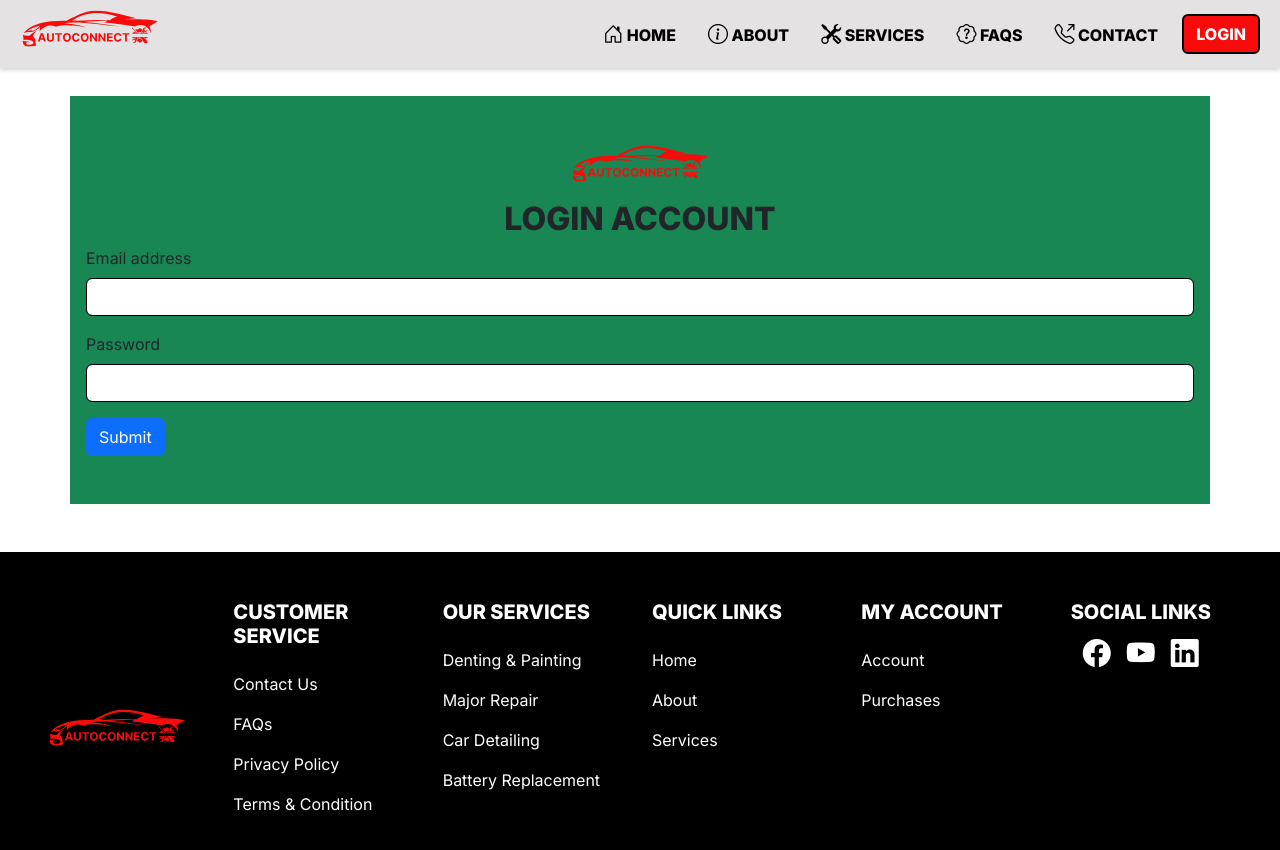
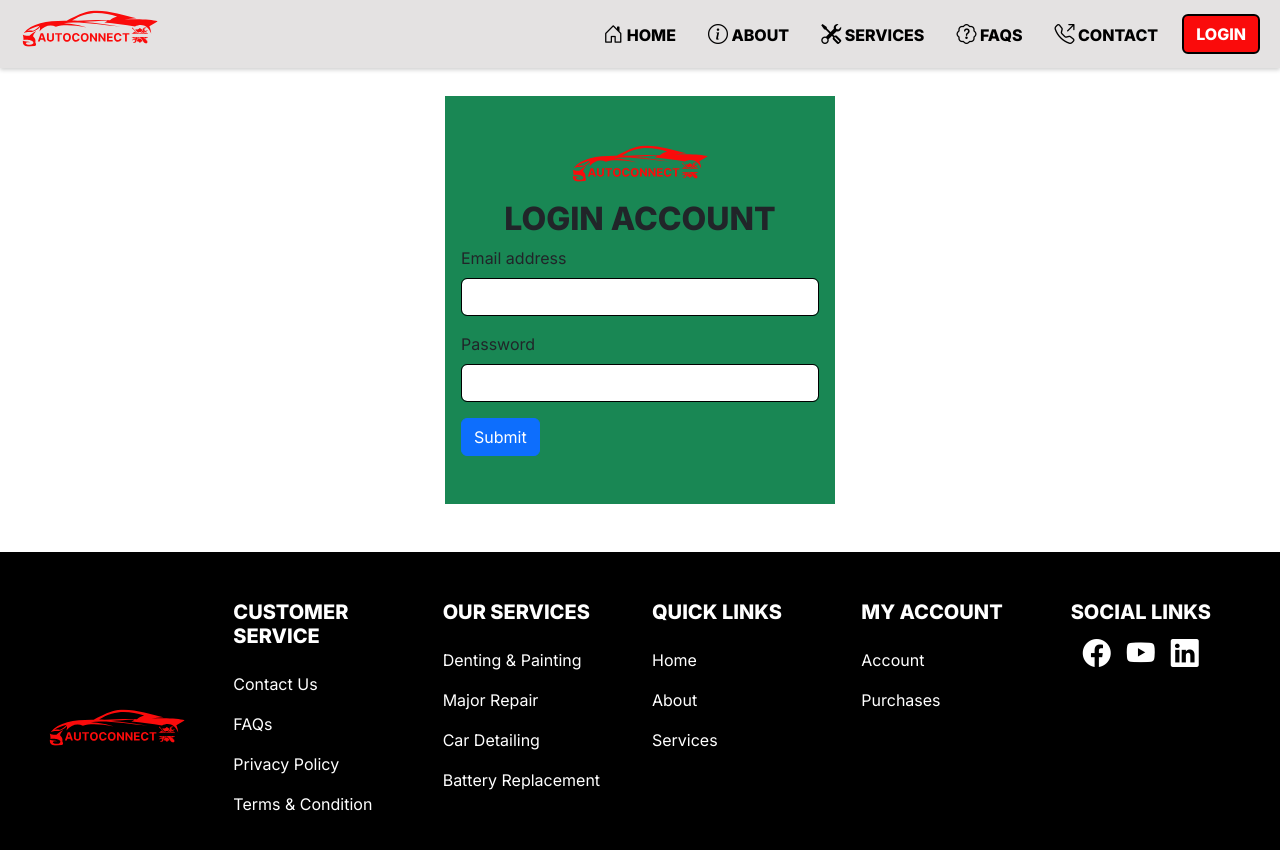
Before and after one commit to jaspherbagor/AutoConnect, a React (Create React App) app in the folder front-end/: page /login in a window 1280 px wide. Shown: the top 850 px of the page. Built offline with nearby package versions, Linux system fonts and the light colour scheme.

Commit message:
added a width of the contact container

```diff
--- a/front-end/src/components/styles/client/login.css
+++ b/front-end/src/components/styles/client/login.css
@@ -26,3 +26,7 @@ html, body {
     --grayish-color: #f1f1f1;
     --font-family: 'Inter', sans-serif;
 }
+
+.login-container {
+    width: 390px
+}
```
